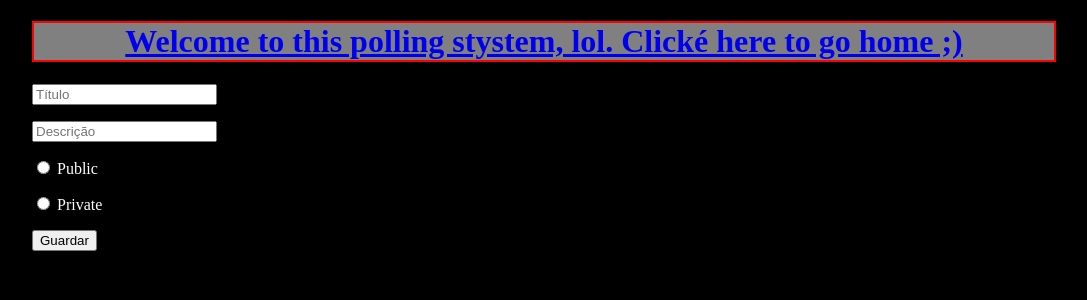
After one commit to ludwig801/FEUP-LTW, a PHP site: page /create_poll.php in a window 1280 px wide. The commit adds this page. Shown: the top 300 px of the page, without its empty margins (96-1183 px from the left). Run offline with PHP 8.4, Linux system fonts and the light colour scheme; data comes from the database, SQL or seed files in the repository; both versions use the stored data as it was after the commit.

Commit message:
Create polls

```diff
--- /dev/null
+++ b/create_poll.php
@@ -0,0 +1,32 @@
+<?php
+
+	include_once('database/connection.php');
+
+	if(isset($_POST['title']) &&
+		isset($_POST['description']) &&
+		isset($_POST['public'])) {
+
+		$stmt = $db->prepare('INSERT INTO polls VALUES (NULL, :title, :description, :public)');
+		$stmt->bindParam(':title', $_POST['title'], PDO::PARAM_STR);
+		$stmt->bindParam(':description', $_POST['description'], PDO::PARAM_STR);
+		$stmt->bindParam(':public', $_POST['public'], PDO::PARAM_STR);
+
+		$stmt->execute();
+
+	}
+
+	include('templates/header.php');
+
+?>
+
+<form method="POST" action="">
+
+	<p><input type="text" name="title" placeholder="Título" /></p>
+	<p><input type="text" name="description" placeholder="Descrição" /></p>
+
+	<p><input type="radio" name="public" value="true" /> Public </p>
+	<p><input type="radio" name="public" value="false" /> Private </p>
+
+	<input type="submit" value="Guardar" />
+
+</form>
--- a/user.php
+++ b/user.php
@@ -12,4 +12,7 @@
 <a href="logout.php"> Logout </a>
 
 
+<a href="create_poll.php">Create poll dude </a>
+
+
 <? include('templates/footer.php'); ?>
```
Also changed, not shown: database/polls.sql (+8 -0 lines), database/polls.db.
